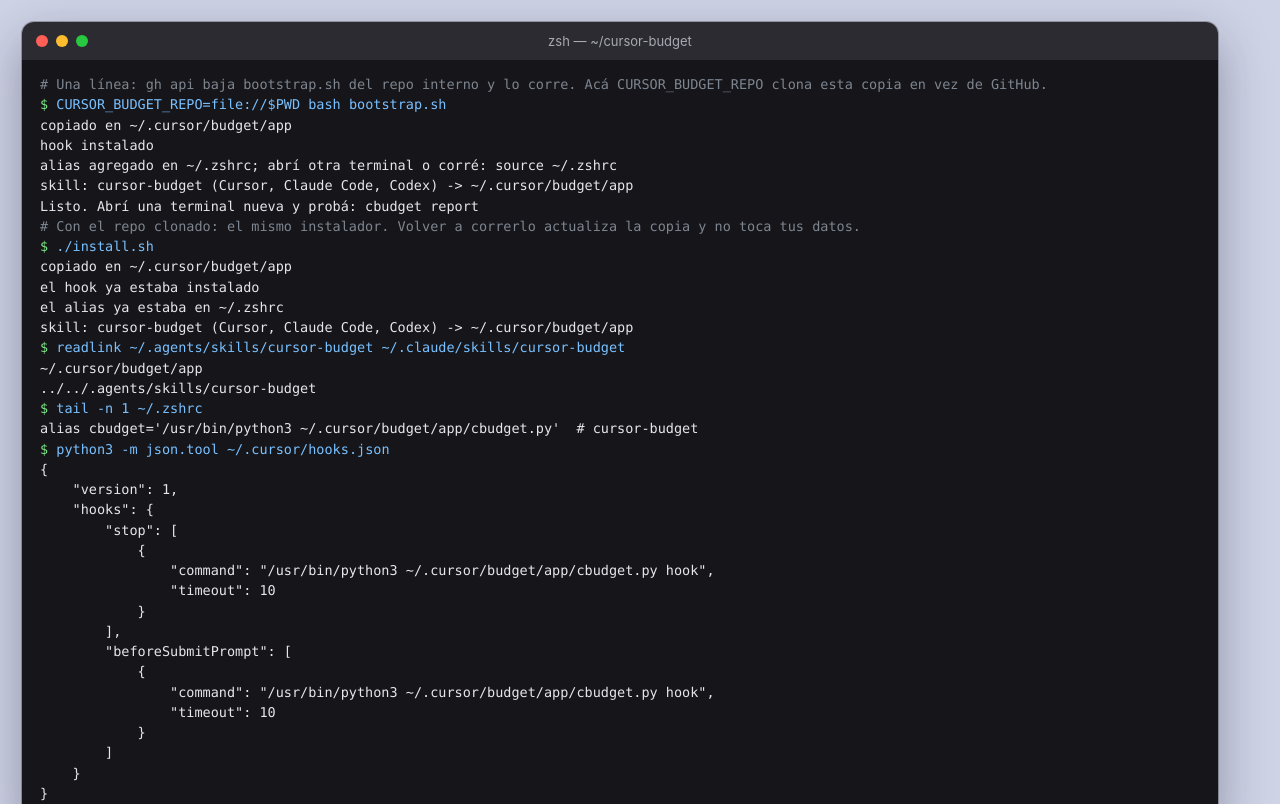
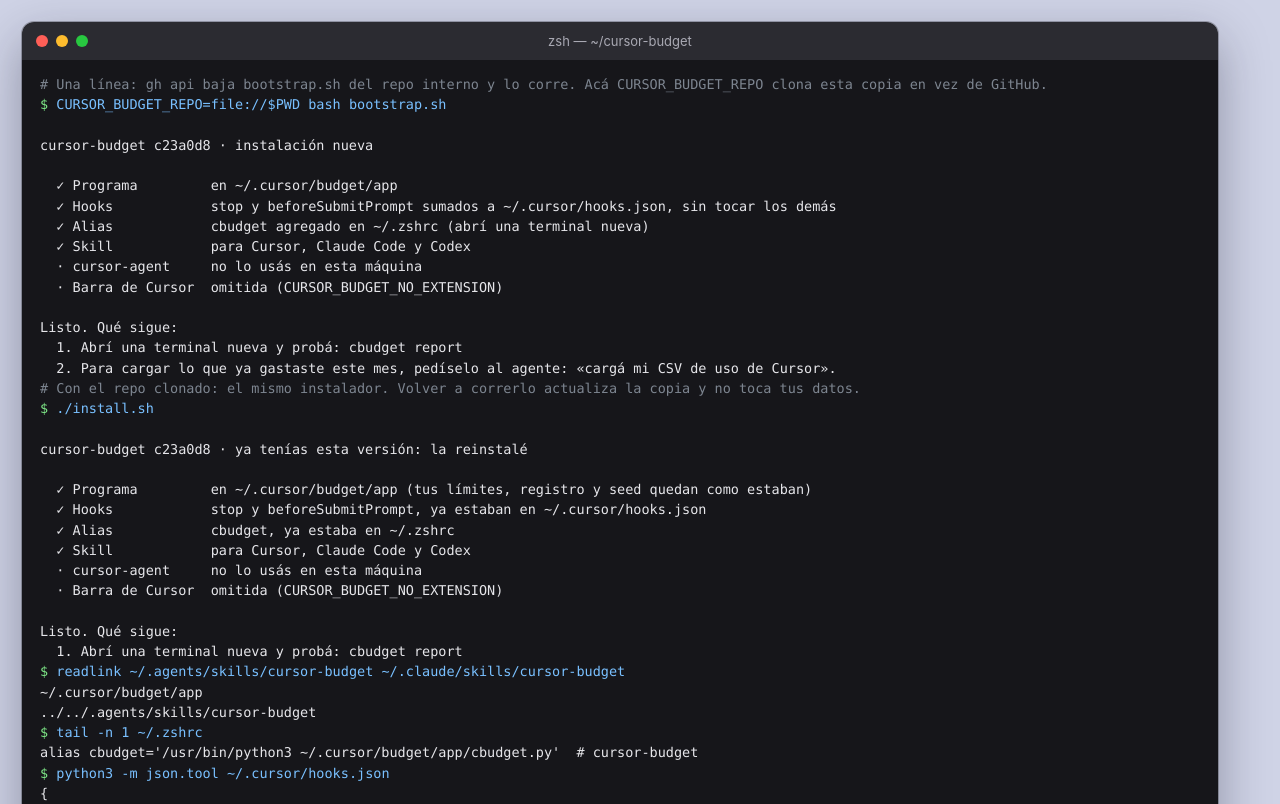
Before and after one commit to josefigueredo/cursor-budget, a plain HTML site: page docs/img/src/terminal-instalar.html in a window 1280 px wide. Shown: the top 804 px of the page. Drawn offline with Linux system fonts and the light colour scheme.

Commit message:
docs: recapture the install terminal with the checklist

```diff
--- a/docs/img/src/terminal-instalar.html
+++ b/docs/img/src/terminal-instalar.html
@@ -7,17 +7,33 @@
 .term{background:#16161a;color:#e6e6ea;font:13.5px/1.5 Menlo,Monaco,monospace;padding:14px 18px 18px;white-space:pre-wrap;word-break:break-word}
 .p{color:#7ee787}.c{color:#7d8590}.o{color:#e6e6ea}.k{color:#79c0ff}.a{color:#d2a8ff}.u{color:#ffa657}</style><div class="win" style="width:1196px"><div class="bar"><div class="dots"><span class="r"></span><span class="y"></span><span class="g"></span></div><div class="ttl">zsh — ~/cursor-budget</div></div><div class="term"><span class="c"># Una línea: gh api baja bootstrap.sh del repo interno y lo corre. Acá CURSOR_BUDGET_REPO clona esta copia en vez de GitHub.</span>
 <span class="p">$</span> <span class="k">CURSOR_BUDGET_REPO=file://$PWD bash bootstrap.sh</span>
-<span class="o">copiado en ~/.cursor/budget/app</span>
-<span class="o">hook instalado</span>
-<span class="o">alias agregado en ~/.zshrc; abrí otra terminal o corré: source ~/.zshrc</span>
-<span class="o">skill: cursor-budget (Cursor, Claude Code, Codex) -&gt; ~/.cursor/budget/app</span>
-<span class="o">Listo. Abrí una terminal nueva y probá: cbudget report</span>
+<span class="o"></span>
+<span class="o">cursor-budget c23a0d8 · instalación nueva</span>
+<span class="o"></span>
+<span class="o">  ✓ Programa         en ~/.cursor/budget/app</span>
+<span class="o">  ✓ Hooks            stop y beforeSubmitPrompt sumados a ~/.cursor/hooks.json, sin tocar los demás</span>
+<span class="o">  ✓ Alias            cbudget agregado en ~/.zshrc (abrí una terminal nueva)</span>
+<span class="o">  ✓ Skill            para Cursor, Claude Code y Codex</span>
+<span class="o">  · cursor-agent     no lo usás en esta máquina</span>
+<span class="o">  · Barra de Cursor  omitida (CURSOR_BUDGET_NO_EXTENSION)</span>
+<span class="o"></span>
+<span class="o">Listo. Qué sigue:</span>
+<span class="o">  1. Abrí una terminal nueva y probá: cbudget report</span>
+<span class="o">  2. Para cargar lo que ya gastaste este mes, pedíselo al agente: «cargá mi CSV de uso de Cursor».</span>
 <span class="c"># Con el repo clonado: el mismo instalador. Volver a correrlo actualiza la copia y no toca tus datos.</span>
 <span class="p">$</span> <span class="k">./install.sh</span>
-<span class="o">copiado en ~/.cursor/budget/app</span>
-<span class="o">el hook ya estaba instalado</span>
-<span class="o">el alias ya estaba en ~/.zshrc</span>
-<span class="o">skill: cursor-budget (Cursor, Claude Code, Codex) -&gt; ~/.cursor/budget/app</span>
+<span class="o"></span>
+<span class="o">cursor-budget c23a0d8 · ya tenías esta versión: la reinstalé</span>
+<span class="o"></span>
+<span class="o">  ✓ Programa         en ~/.cursor/budget/app (tus límites, registro y seed quedan como estaban)</span>
+<span class="o">  ✓ Hooks            stop y beforeSubmitPrompt, ya estaban en ~/.cursor/hooks.json</span>
+<span class="o">  ✓ Alias            cbudget, ya estaba en ~/.zshrc</span>
+<span class="o">  ✓ Skill            para Cursor, Claude Code y Codex</span>
+<span class="o">  · cursor-agent     no lo usás en esta máquina</span>
+<span class="o">  · Barra de Cursor  omitida (CURSOR_BUDGET_NO_EXTENSION)</span>
+<span class="o"></span>
+<span class="o">Listo. Qué sigue:</span>
+<span class="o">  1. Abrí una terminal nueva y probá: cbudget report</span>
 <span class="p">$</span> <span class="k">readlink ~/.agents/skills/cursor-budget ~/.claude/skills/cursor-budget</span>
 <span class="o">~/.cursor/budget/app</span>
 <span class="o">../../.agents/skills/cursor-budget</span>
```
Also changed, not shown: docs/img/terminal-instalar.png.
